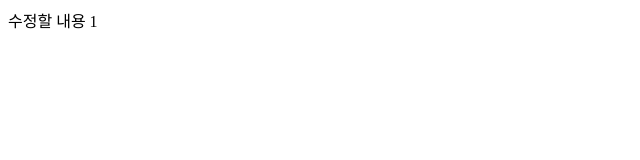
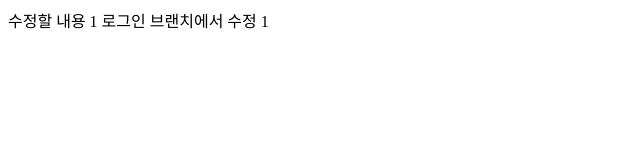
Before and after one commit to LeeSuBinnn/myapp, a plain HTML site: page index.html in a window 1280 px wide. Shown: the whole page, without its empty margins (0-640 px from the left). Drawn offline with Linux system fonts and the light colour scheme.

Commit message:
login에서 작업

```diff
--- a/index.html
+++ b/index.html
@@ -7,6 +7,7 @@
 </head>
 <body>
     수정할 내용 1
+    로그인 브랜치에서 수정 1
 
 </body>
 </html>
```
